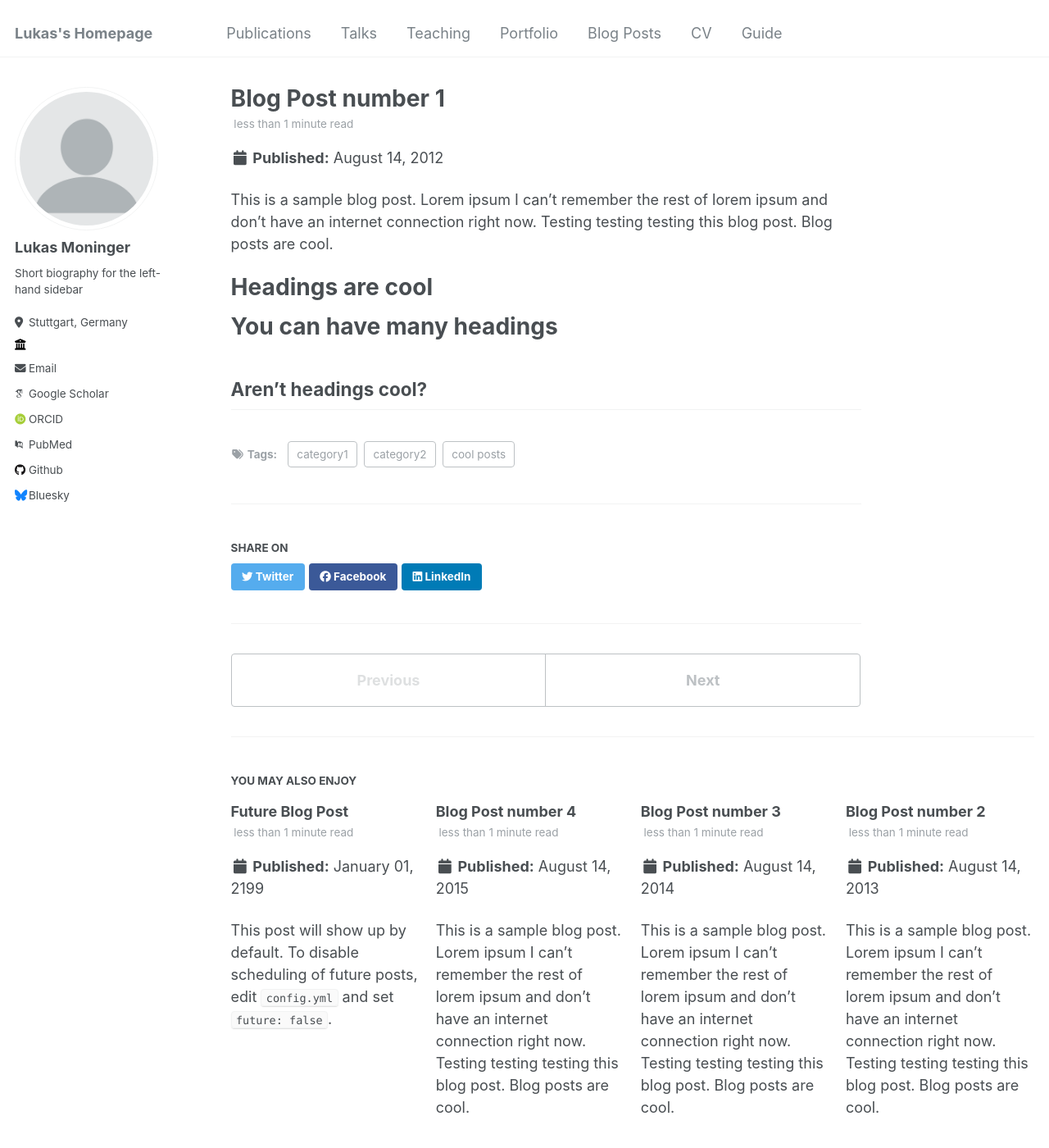
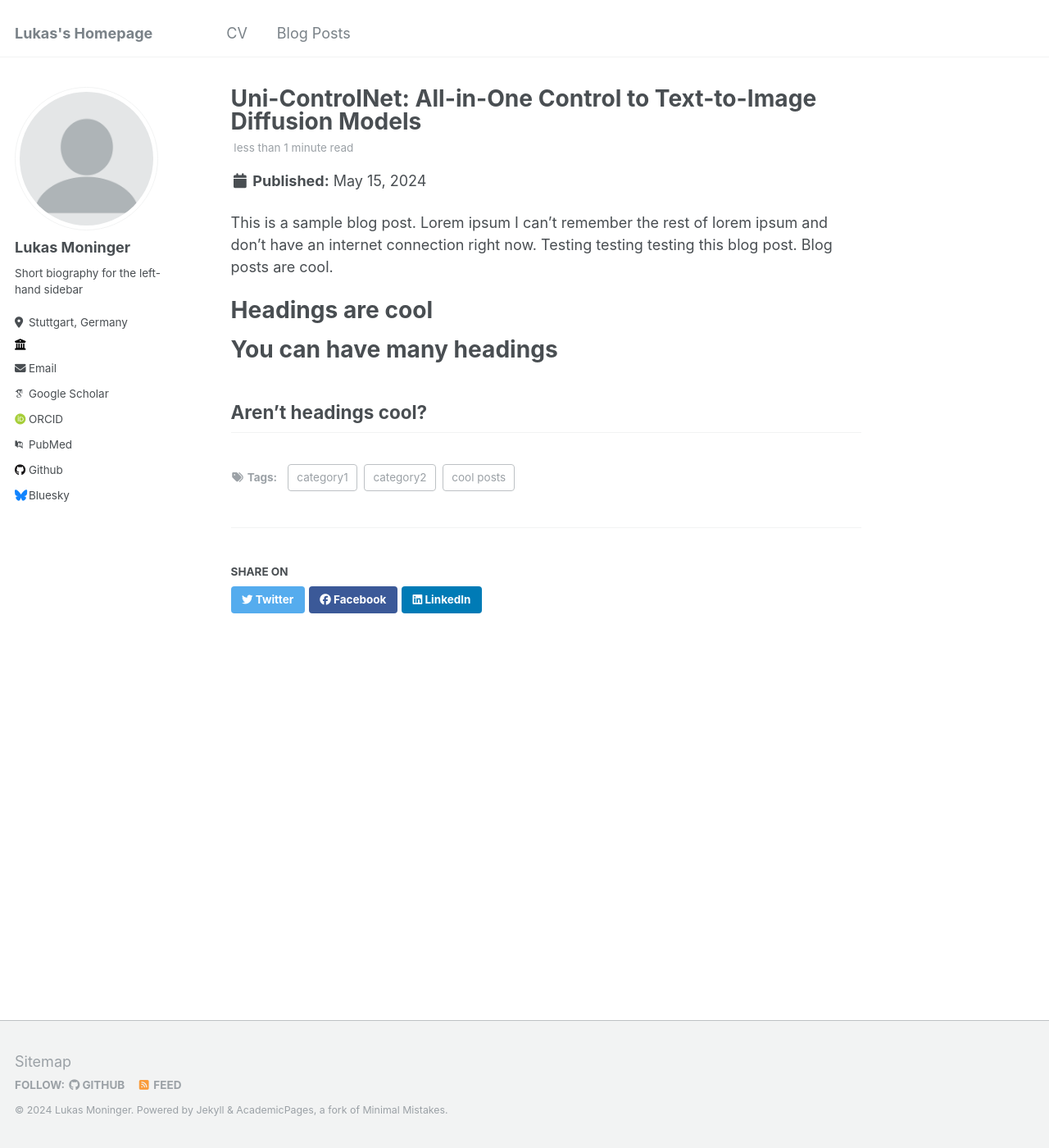
Before and after one commit to LukasMoninger/LukasMoninger.github.io, a Jekyll site: the page built from _posts/2012-08-14-blog-post-1.md, in a window 1280 px wide and 1400 px high. Shown: the whole window at 82% size. Built offline with Jekyll 4.4.1, drawn with Linux system fonts in a browser that asks for light colours; some web fonts are replaced.

```diff
--- a/_posts/2012-08-14-blog-post-1.md
+++ b/_posts/2012-08-14-blog-post-1.md
@@ -1,7 +1,7 @@
 ---
-title: 'Blog Post number 1'
-date: 2012-08-14
-permalink: /posts/2012/08/blog-post-1/
+title: 'Uni-ControlNet: All-in-One Control to Text-to-Image Diffusion Models'
+date: 2024-05-15
+permalink: /posts/2012/08/Uni-ControlNet/
 tags:
   - cool posts
   - category1
--- a/_posts/2013-08-14-blog-post-2.md
+++ /dev/null
@@ -1,20 +0,0 @@
----
-title: 'Blog Post number 2'
-date: 2013-08-14
-permalink: /posts/2013/08/blog-post-2/
-tags:
-  - cool posts
-  - category1
-  - category2
----
-
-This is a sample blog post. Lorem ipsum I can't remember the rest of lorem ipsum and don't have an internet connection right now. Testing testing testing this blog post. Blog posts are cool.
-
-Headings are cool
-======
-
-You can have many headings
-======
-
-Aren't headings cool?
-------
--- a/_posts/2014-08-14-blog-post-3.md
+++ /dev/null
@@ -1,20 +0,0 @@
----
-title: 'Blog Post number 3'
-date: 2014-08-14
-permalink: /posts/2014/08/blog-post-3/
-tags:
-  - cool posts
-  - category1
-  - category2
----
-
-This is a sample blog post. Lorem ipsum I can't remember the rest of lorem ipsum and don't have an internet connection right now. Testing testing testing this blog post. Blog posts are cool.
-
-Headings are cool
-======
-
-You can have many headings
-======
-
-Aren't headings cool?
-------
--- a/_posts/2199-01-01-future-post.md
+++ /dev/null
@@ -1,11 +0,0 @@
----
-title: 'Future Blog Post'
-date: 2199-01-01
-permalink: /posts/2012/08/blog-post-4/
-tags:
-  - cool posts
-  - category1
-  - category2
----
-
-This post will show up by default. To disable scheduling of future posts, edit `config.yml` and set `future: false`.
```
Also changed, not shown: _data/navigation.yml (+15 -15 lines), _posts/2015-08-14-blog-post-4.md (deleted, +0 -20 lines).
